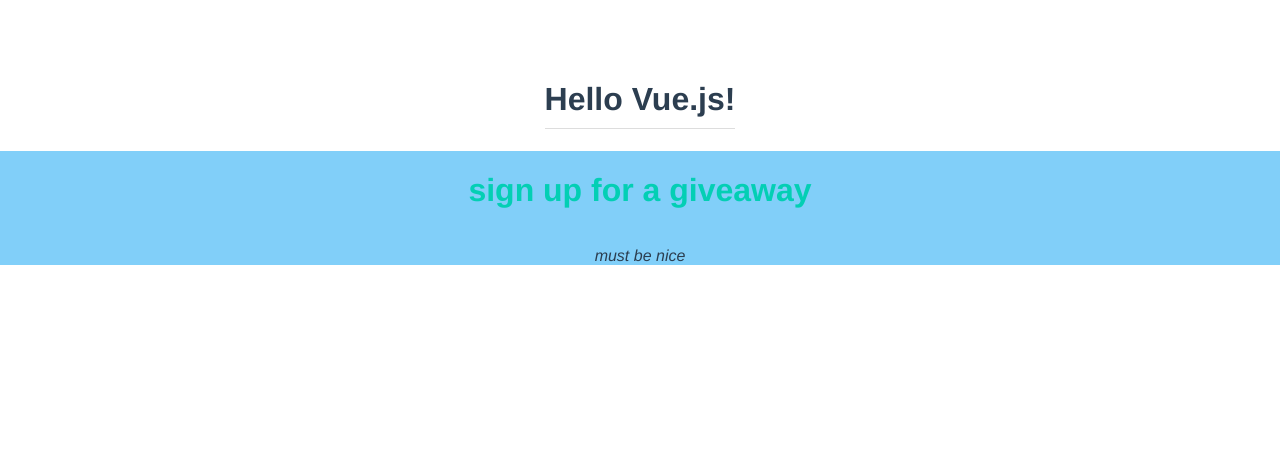
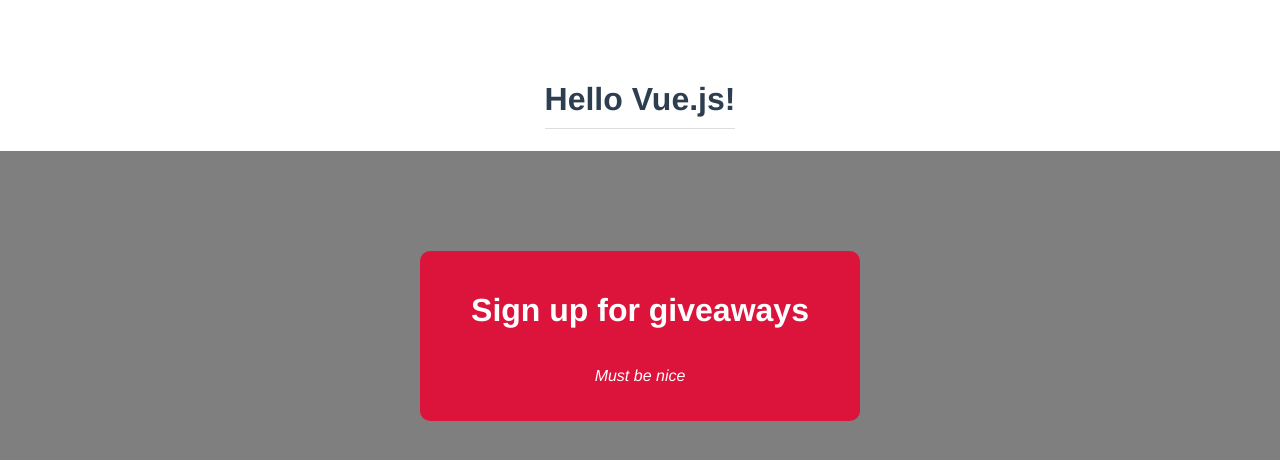
Before and after one commit to LydiahKamuyu/modal-project, a Vue app: page / in a window 1280 px wide. Shown: the top 460 px of the page. Built offline with nearby package versions, Linux system fonts and the light colour scheme.

Commit message:
added the theme prop which can be used for various purposes based on the component it is in

```diff
--- a/src/App.vue
+++ b/src/App.vue
@@ -1,6 +1,6 @@
 <template>
   <h1>{{ title }}</h1>
-  <Modal header="sign up for a giveaway" text="must be nice"/>
+  <Modal :header="header" :text="text" theme="sale"/>
 </template>
 
 <script>
@@ -12,7 +12,9 @@
 
   data() {
     return {
-      title: 'Hello Vue.js!'
+      title: 'Hello Vue.js!',
+      header: 'Sign up for giveaways',
+      text: 'Must be nice'
     }
   }
 
--- a/src/components/Modal.vue
+++ b/src/components/Modal.vue
@@ -1,6 +1,6 @@
 <template>
     <div class="backdrop">
-        <div class="model">
+        <div class="modal" :class="{sale: theme === 'sale'}">
             <h1> {{ header }}</h1>
             <p>{{ text }}</p>
 
@@ -10,7 +10,7 @@
 <script>
 
 export default {
-    props:['header', 'text']
+    props:['header', 'text', 'theme']
 }
 </script>
 <style scoped>
@@ -24,8 +24,8 @@
 }
 .backdrop {
     top: 1;
-    position: fixed-top;
-    background:rgba(5, 160, 244, 0.5);
+    position: fixed;
+    background:rgba(0, 0, 0, 0.5);
     width: 100%;
     height: 100%;
 }
@@ -34,4 +34,11 @@
   border: none;
   padding: 0;
 }
+.modal.sale {
+    background: crimson;
+    color: white;
+}
+.modal.sale h1 {
+    color: white;
+}
 </style>
```
